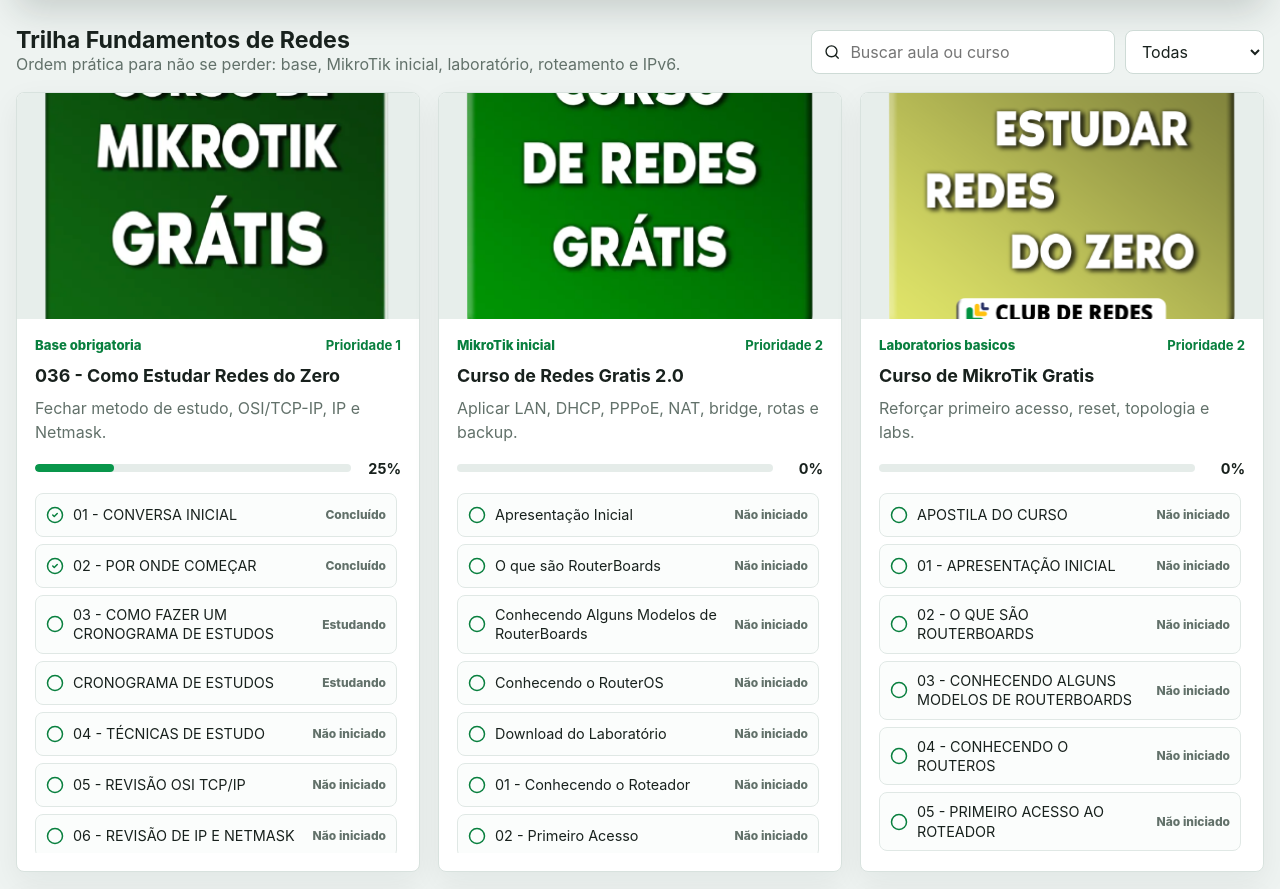
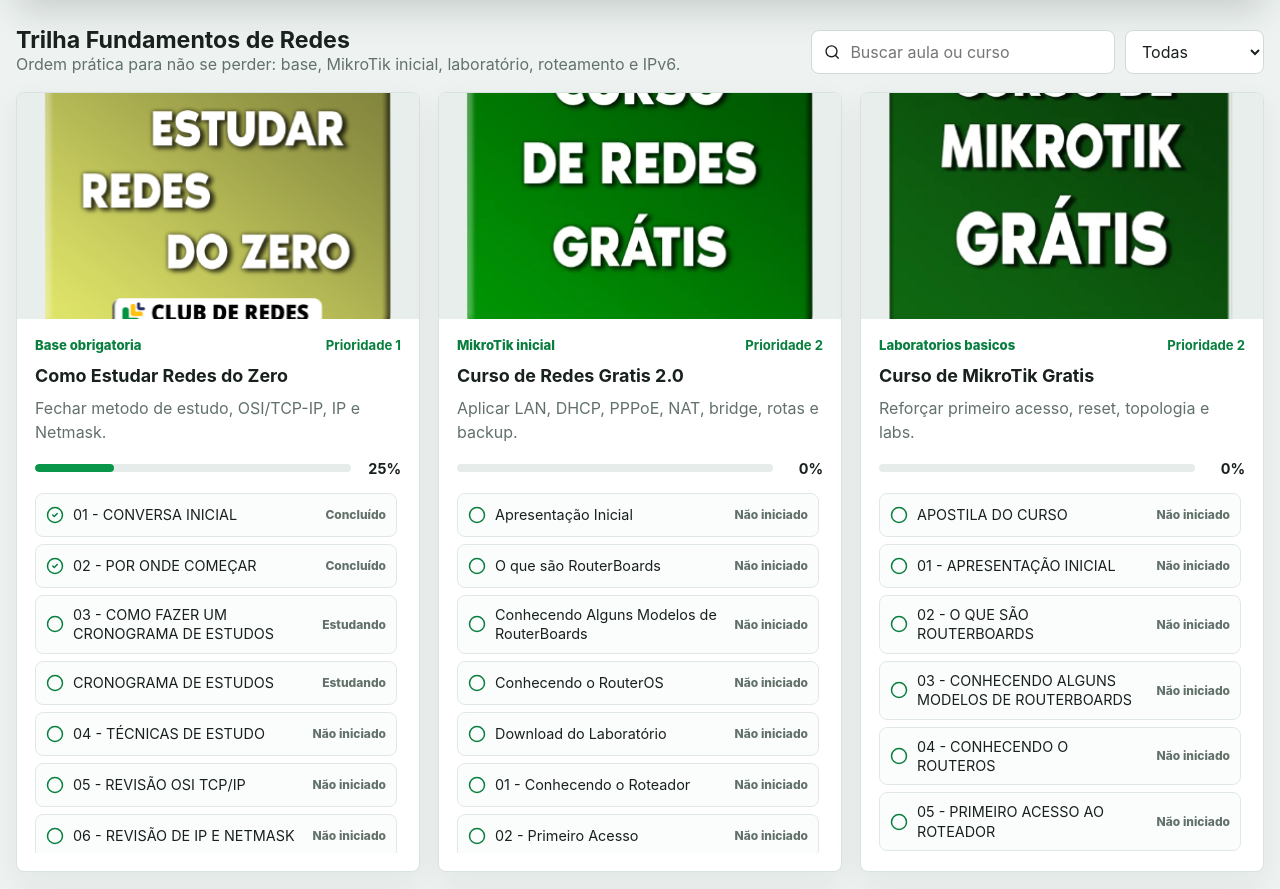
Before and after one commit to agtovieira/cronograma, a React (Vite) app: page / in a window 1280 px wide. Shown: the part 1095-1984 px from the top of the page. Built offline with nearby package versions, Linux system fonts and the light colour scheme.

Commit message:
Corrige imagens e titulo dos cursos

```diff
--- a/src/App.tsx
+++ b/src/App.tsx
@@ -42,10 +42,10 @@
 const courses: Course[] = [
   {
     id: "036",
-    title: "036 - Como Estudar Redes do Zero",
+    title: "Como Estudar Redes do Zero",
     block: "Base obrigatoria",
     priority: 1,
-    image: "/course-images/036-como-estudar-redes-do-zero.png",
+    image: "/course-images/como-estudar-redes-do-zero.png",
     goal: "Fechar metodo de estudo, OSI/TCP-IP, IP e Netmask.",
     lessons: [
       { id: "036-01", name: "01 - CONVERSA INICIAL", status: "concluido" },
@@ -90,7 +90,7 @@
     title: "Curso de MikroTik Gratis",
     block: "Laboratorios basicos",
     priority: 2,
-    image: "/course-images/como-estudar-redes-do-zero.png",
+    image: "/course-images/036-como-estudar-redes-do-zero.png",
     goal: "Reforçar primeiro acesso, reset, topologia e labs.",
     lessons: [
       { id: "mg-01", name: "APOSTILA DO CURSO" },
```
Also changed, not shown: 2 other files (tests, documents, lock files or other folders).
